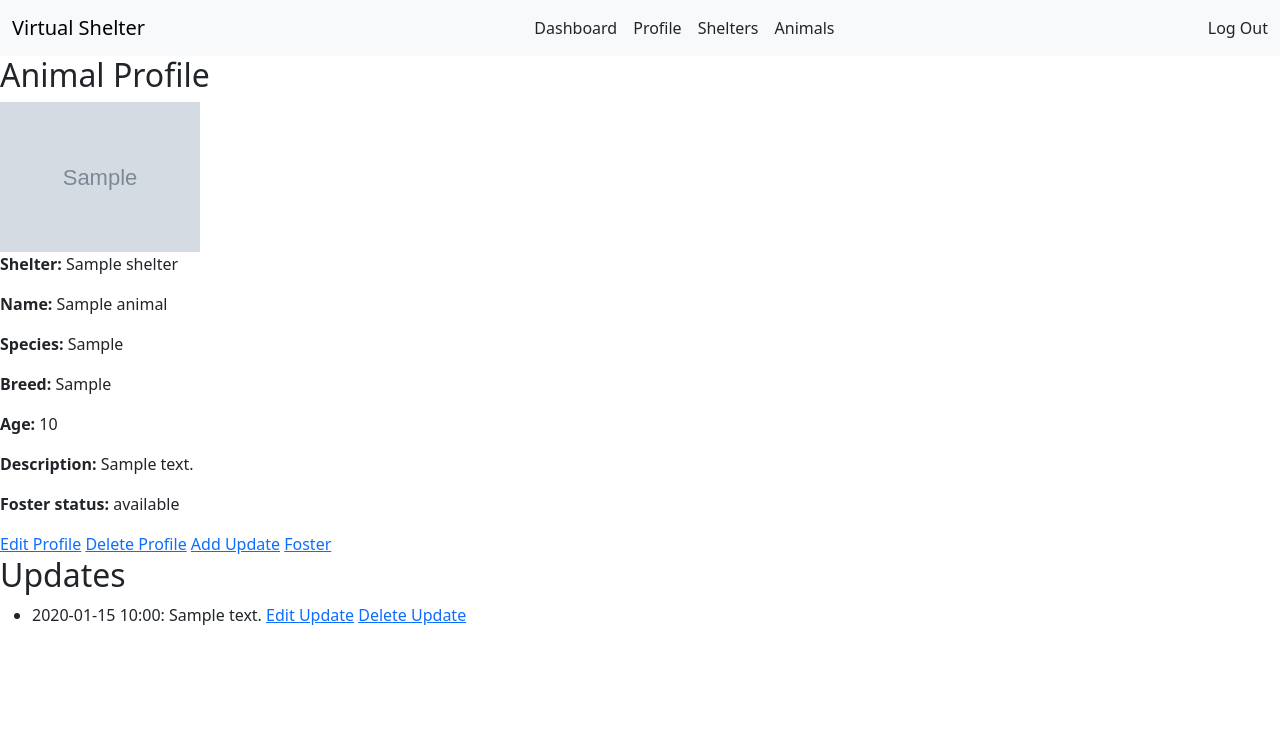
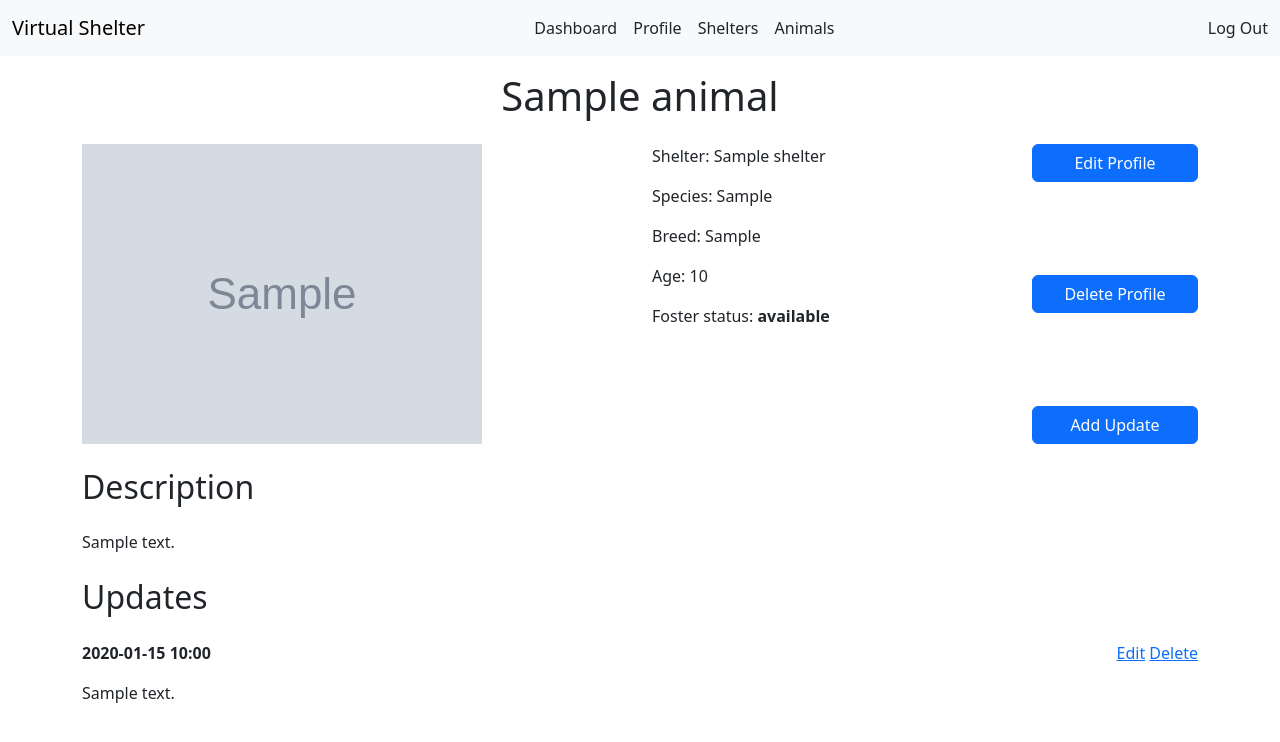
Before and after one commit to LlewBach/virtual-shelter, a Django app: page /animals/profile/1/ in a window 1280 px wide. Shown: the top 742 px of the page. Run offline with Django 5.2, Linux system fonts and the light colour scheme; a user stored in the database is signed in; tables that the repository leaves empty hold one stand-in row (values such as "Sample post"); grey boxes marked "Sample" are stand-in pictures.

Commit message:
Style animals/profile.html

```diff
--- a/animals/templates/animals/profile.html
+++ b/animals/templates/animals/profile.html
@@ -1,19 +1,25 @@
 {% extends "base.html" %}
 
 {% block content %}
-<h2>Animal Profile</h2>
-<img src="{{ animal.image.url }}" alt="Image of {{ animal.name }}" style="width:200px; height:auto;">
-<p><strong>Shelter:</strong> {{ animal.shelter }}</p>
-<p><strong>Name:</strong> {{ animal.name }}</p>
-<p><strong>Species:</strong> {{ animal.species }}</p>
-<p><strong>Breed:</strong> {{ animal.breed }}</p>
-<p><strong>Age:</strong> {{ animal.age }}</p>
-<p><strong>Description:</strong> {{ animal.description }}</p>
-<p><strong>Foster status:</strong> {{ animal.adoption_status }}</p>
+<h1 class="text-center mt-3 mb-4">{{ animal.name }}</h1>
 
+<div class="container mb-4">
+  <div class="row">
+    <div class="col-6">
+      <img src="{{ animal.image.url }}" alt="Image of {{ animal.name }}" style="width:400px; height:auto;">
+    </div>
+    <div class="col-4">
+      <p>Shelter: {{ animal.shelter }}</p>
+      <p>Species: {{ animal.species }}</p>
+      <p>Breed: {{ animal.breed }}</p>
+      <p>Age: {{ animal.age }}</p>
+      <p>Foster status: <strong>{{ animal.adoption_status }}</strong></p>
+    </div>
+    <div class="col-2 d-flex flex-column justify-content-between">
       {% if user == animal.shelter.admin %}
-<a href="{% url 'edit_animal_profile' animal.id %}">Edit Profile</a>
-<a href="#" data-bs-toggle="modal" data-bs-target="#deleteModal{{ animal.id }}">Delete Profile</a>
+      <a href="{% url 'edit_animal_profile' animal.id %}" class="btn btn-primary">Edit Profile</a>
+      <a href="#" class="btn btn-primary" data-bs-toggle="modal" data-bs-target="#deleteModal{{ animal.id }}">Delete
+        Profile</a>
 
       <!-- Delete Modal -->
       <div class="modal fade" id="deleteModal{{ animal.id }}" tabindex="-1" aria-labelledby="deleteModalLabel"
@@ -38,19 +44,31 @@
         </div>
       </div>
 
-<a href="{% url 'add_update' animal.id %}">Add Update</a>
+      <a href="{% url 'add_update' animal.id %}" class="btn btn-primary">Add Update</a>
+
+      {% else %}
+
+      <a href="{% url 'select_sprite' animal.id %}" class="btn btn-primary">Foster</a>
 
       {% endif %}
+    </div>
+  </div>
+</div>
 
-<a href="{% url 'select_sprite' animal.id %}">Foster</a>
+<section class="container mb-4">
+  <h2 class="mb-4">Description</h2>
+  <p>{{ animal.description }}</p>
+</section>
 
-<h2>Updates</h2>
-<ul>
+<section class="container mb-4">
+  <h2 class="mb-4">Updates</h2>
   {% for update in animal.updates.all %}
-  <li>{{ update.created_at|date:"Y-m-d H:i" }}: {{ update.text }}
+  <div class="d-flex justify-content-between">
+    <p><strong>{{ update.created_at|date:"Y-m-d H:i" }}</strong></p>
+    <div>
       {% if user == animal.shelter.admin %}
-    <a href="{% url 'edit_update' update.id %}">Edit Update</a>
-    <a href="#" data-bs-toggle="modal" data-bs-target="#deleteUpdateModal{{ update.id }}">Delete Update</a>
+      <a href="{% url 'edit_update' update.id %}">Edit</a>
+      <a href="#" data-bs-toggle="modal" data-bs-target="#deleteUpdateModal{{ update.id }}">Delete</a>
       <!-- Delete Modal -->
       <div class="modal fade" id="deleteUpdateModal{{ update.id }}" tabindex="-1" aria-labelledby="deleteModalLabel"
         aria-hidden="true">
@@ -74,10 +92,14 @@
         </div>
       </div>
       {% endif %}
-  </li>
+    </div>
+  </div>
+
+  <p>{{ update.text }}</p>
   {% empty %}
-  <li>No updates yet.</li>
+  <p>No updates yet</p>
   {% endfor %}
-</ul>
+
+</section>
 
 {% endblock %}
```
Lines whose indentation alone changed are shown as unchanged.
